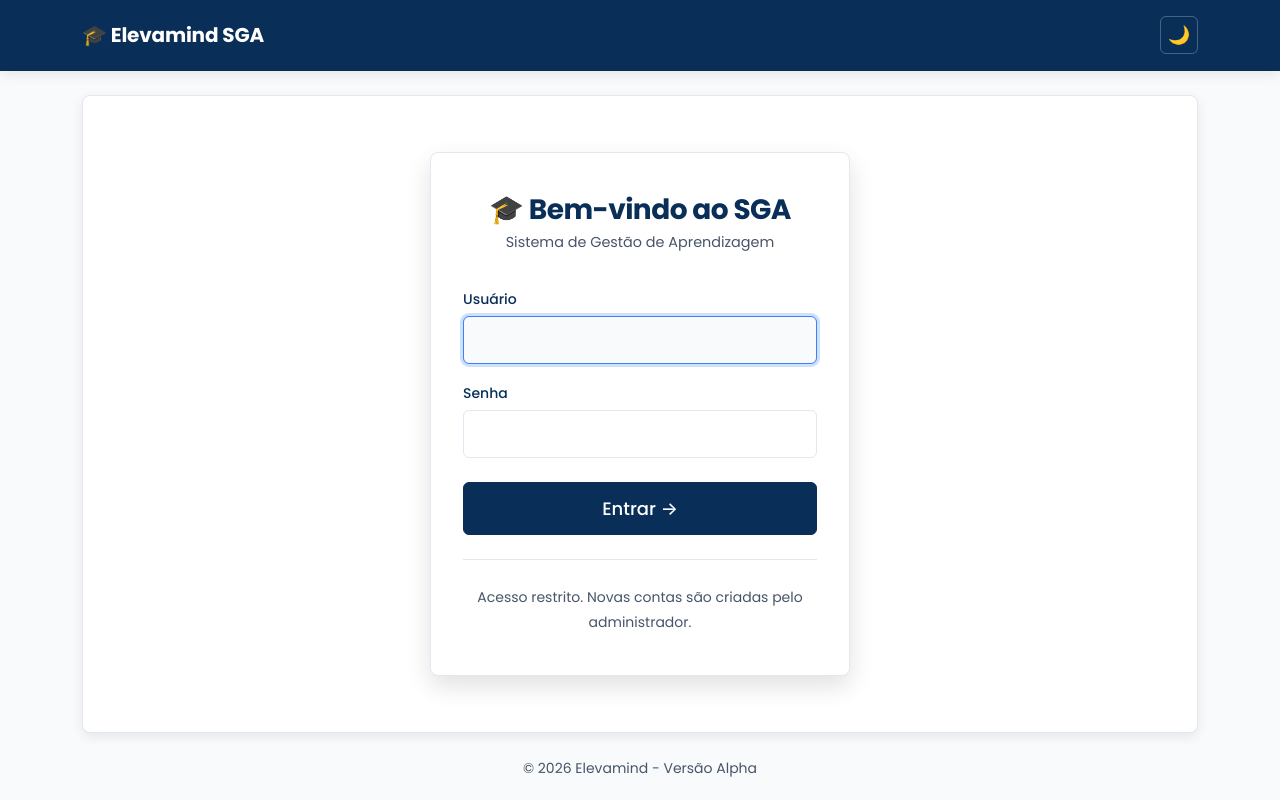
After one commit to vanorsr/Projeto_SGA, a Django app: page /accounts/login/ in a window 1280 px wide. The commit adds this page. Run offline with Django 5.2, Linux system fonts and the light colour scheme.

Commit message:
Adiciona autenticação com @login_required em todas as views

```diff
--- a/core/templates/core/base.html
+++ b/core/templates/core/base.html
@@ -14,10 +14,10 @@
     <!-- Bootstrap 5 -->
     <link href="https://cdn.jsdelivr.net/npm/bootstrap@5.3.0/dist/css/bootstrap.min.css" rel="stylesheet">
 
-    <!-- Tema ElevaMind (sobrescreve Bootstrap) -->
+    <!-- Tema ElevaMind -->
     <link rel="stylesheet" href="{% static 'core/css/elevamind-theme.css' %}">
 
-    <!-- Aplica tema salvo ANTES do render pra evitar flash de tema errado -->
+    <!-- Aplica tema salvo antes do render -->
     <script>
       (function() {
         const saved = localStorage.getItem('sga-theme');
@@ -29,14 +29,30 @@
 
     <nav class="navbar mb-4">
       <div class="container d-flex justify-content-between align-items-center">
-        <a class="navbar-brand" href="{% url 'lista_materias' %}">
+        <a class="navbar-brand" href="{% url 'home' %}">
           🎓 Elevamind SGA
         </a>
 
-        <button class="theme-toggle" id="theme-toggle" aria-label="Alternar tema claro/escuro" title="Alternar tema">
-          <span class="icon-moon">🌙</span>
-          <span class="icon-sun">☀️</span>
-        </button>
+        <div class="d-flex align-items-center gap-2">
+          {% if user.is_authenticated %}
+            <span class="navbar-user d-none d-md-inline">
+              👋 Olá, <strong>{{ user.username }}</strong>
+            </span>
+
+            <form action="{% url 'logout' %}" method="post" class="d-inline m-0">
+              {% csrf_token %}
+              <button type="submit" class="btn-navbar-action" title="Sair">
+                <span class="d-none d-md-inline">Sair</span>
+                <span class="d-md-none">🚪</span>
+              </button>
+            </form>
+          {% endif %}
+
+          <button class="theme-toggle" id="theme-toggle" aria-label="Alternar tema claro/escuro" title="Alternar tema">
+            <span class="icon-moon">🌙</span>
+            <span class="icon-sun">☀️</span>
+          </button>
+        </div>
       </div>
     </nav>
 
@@ -54,11 +70,11 @@
 
     <script src="https://cdn.jsdelivr.net/npm/bootstrap@5.3.0/dist/js/bootstrap.bundle.min.js"></script>
 
-    <!-- Toggle de tema: persiste escolha no localStorage -->
     <script>
       (function() {
         const btn  = document.getElementById('theme-toggle');
         const root = document.documentElement;
+        if (!btn) return;
         btn.addEventListener('click', function() {
           const current = root.getAttribute('data-theme') === 'dark' ? 'dark' : 'light';
           const next    = current === 'dark' ? 'light' : 'dark';
@@ -69,5 +85,26 @@
       })();
     </script>
 
+    <style>
+      .navbar-user {
+        color: #FFFFFF;
+        font-size: 0.9rem;
+      }
+      .btn-navbar-action {
+        background: transparent;
+        border: 1px solid rgba(255, 255, 255, 0.25);
+        color: #FFFFFF;
+        padding: 0.45rem 0.9rem;
+        border-radius: var(--em-radius-md);
+        font-size: 0.9rem;
+        font-family: var(--em-font-family);
+        cursor: pointer;
+        transition: all 0.2s ease-in-out;
+      }
+      .btn-navbar-action:hover {
+        background: rgba(255, 255, 255, 0.12);
+      }
+    </style>
+
   </body>
 </html>
--- /dev/null
+++ b/core/templates/registration/login.html
@@ -0,0 +1,105 @@
+{% extends 'core/base.html' %}
+
+{% block conteudo %}
+<div class="login-wrapper">
+    <div class="login-card">
+        <div class="login-header">
+            <h1 class="login-title">🎓 Bem-vindo ao SGA</h1>
+            <p class="login-subtitle">Sistema de Gestão de Aprendizagem</p>
+        </div>
+
+        {% if form.errors %}
+            <div class="alert alert-danger">
+                Usuário ou senha incorretos. Tente novamente.
+            </div>
+        {% endif %}
+
+        {% if next %}
+            {% if user.is_authenticated %}
+                <div class="alert alert-warning">
+                    Sua conta não tem acesso a esta página. Faça login com outra conta.
+                </div>
+            {% else %}
+                <div class="alert alert-info">
+                    Faça login para continuar.
+                </div>
+            {% endif %}
+        {% endif %}
+
+        <form method="post" action="{% url 'login' %}">
+            {% csrf_token %}
+
+            <div class="mb-3">
+                <label for="id_username" class="form-label">Usuário</label>
+                <input type="text"
+                       name="username"
+                       id="id_username"
+                       class="form-control form-control-lg"
+                       autofocus
+                       autocomplete="username"
+                       required>
+            </div>
+
+            <div class="mb-4">
+                <label for="id_password" class="form-label">Senha</label>
+                <input type="password"
+                       name="password"
+                       id="id_password"
+                       class="form-control form-control-lg"
+                       autocomplete="current-password"
+                       required>
+            </div>
+
+            <input type="hidden" name="next" value="{{ next }}">
+
+            <button type="submit" class="btn btn-primary btn-lg w-100">
+                Entrar →
+            </button>
+        </form>
+
+        <div class="login-footer mt-4 text-center">
+            <small class="text-muted">
+                Acesso restrito. Novas contas são criadas pelo administrador.
+            </small>
+        </div>
+    </div>
+</div>
+
+<style>
+    .login-wrapper {
+        min-height: 70vh;
+        display: flex;
+        align-items: center;
+        justify-content: center;
+        padding: 2rem 1rem;
+    }
+    .login-card {
+        background-color: var(--em-superficie);
+        border: 1px solid var(--em-borda);
+        border-radius: var(--em-radius-lg);
+        box-shadow: var(--em-shadow-lg);
+        padding: 2.5rem 2rem;
+        width: 100%;
+        max-width: 420px;
+    }
+    .login-header {
+        text-align: center;
+        margin-bottom: 2rem;
+    }
+    .login-title {
+        color: var(--em-titulo);
+        font-weight: 700;
+        font-size: 1.75rem;
+        margin-bottom: 0.25rem;
+    }
+    .login-subtitle {
+        color: var(--em-texto-secundario);
+        font-size: 0.9rem;
+        margin: 0;
+    }
+    .login-footer {
+        padding-top: 1.5rem;
+        border-top: 1px solid var(--em-borda);
+    }
+</style>
+{% endblock %}
--- a/setup/urls.py
+++ b/setup/urls.py
@@ -1,5 +1,5 @@
 from django.contrib import admin
-from django.urls import path
+from django.urls import path, include
 
 # Importamos todas as funções diretamente do core.views
 from core.views import (
@@ -9,11 +9,16 @@ from core.views import (
     detalhe_topico,
     registrar_estudo,
     gerar_conteudo_topico,
-    salvar_resultado_questao # <--- Certifique-se de que esta função está salva no seu core/views.py
+    salvar_resultado_questao,
 )
 
 urlpatterns = [
+    # Admin do Django
     path('admin/', admin.site.urls),
+
+    # Autenticação — Django fornece login, logout, password_change, etc.
+    # Templates procurados em templates/registration/<nome>.html
+    path('accounts/', include('django.contrib.auth.urls')),
 
     # Dashboard e Navegação
     path('', home, name='home'),
```
Also changed, not shown: core/views.py (+8 -1 lines), setup/settings.py (+7 -0 lines).
